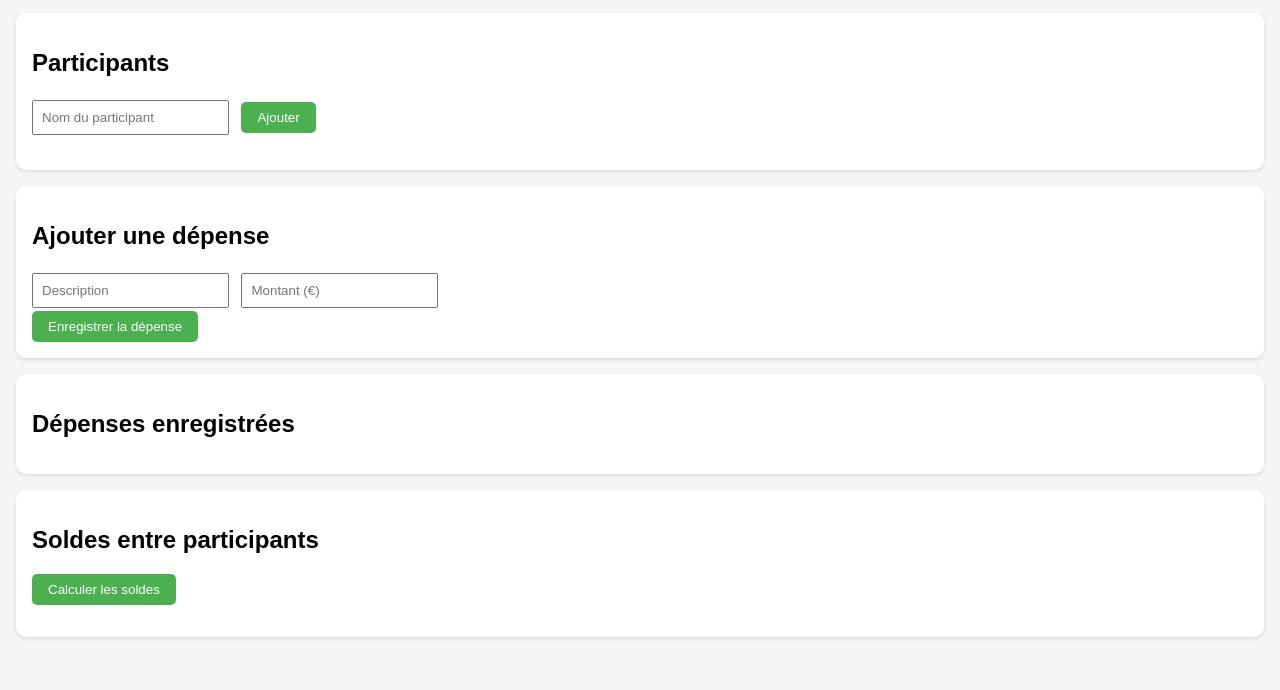
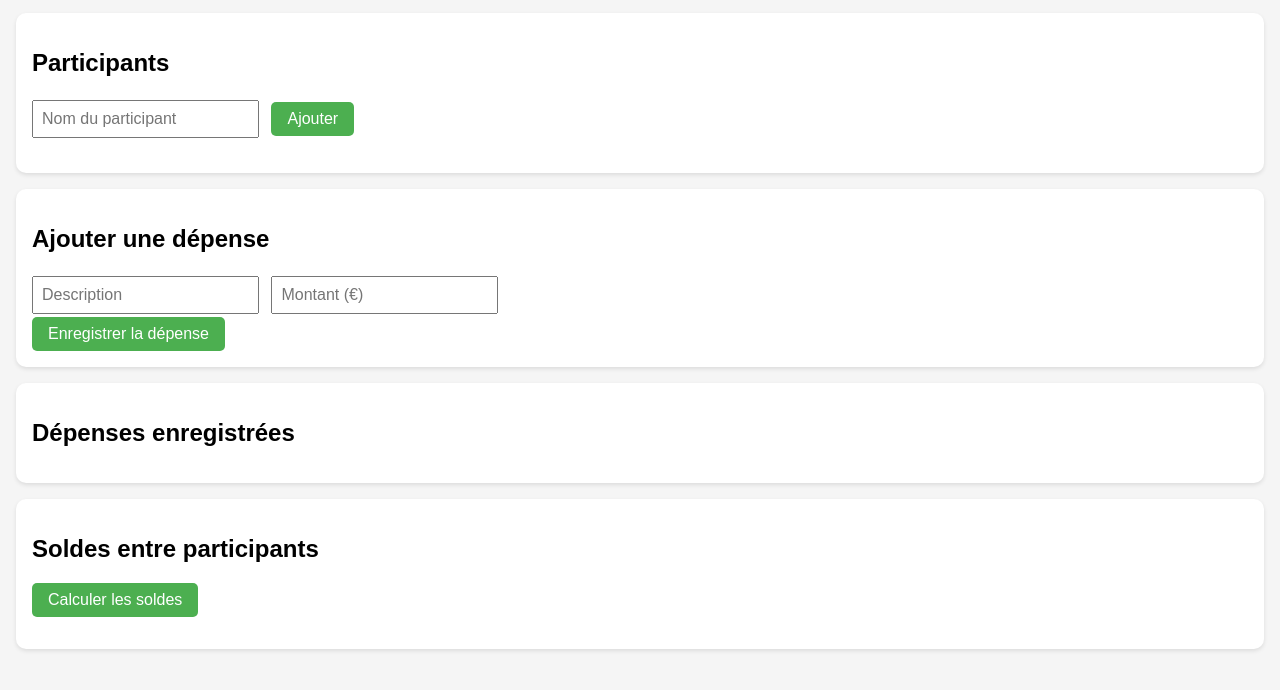
Before and after one commit to TP-app-tech/spendy-v2.6-stable, a plain HTML site: page index.html in a window 1280 px wide. Shown: the part 72-762 px from the top of the page. Drawn offline with Linux system fonts and the light colour scheme.

Commit message:
Add files via upload

```diff
--- a/style.css
+++ b/style.css
@@ -1,15 +1,24 @@
+
+html {
+  touch-action: manipulation;
+}
+
 body {
   font-family: sans-serif;
   background: #f5f5f5;
   margin: 0;
   padding: 0;
+  -webkit-text-size-adjust: 100%;
+  touch-action: manipulation;
 }
+
 h1 {
   background: #4CAF50;
   color: white;
   padding: 1rem;
   margin: 0;
 }
+
 .container {
   padding: 1rem;
   background: white;
@@ -17,17 +26,23 @@ h1 {
   border-radius: 10px;
   box-shadow: 0 2px 4px rgba(0,0,0,0.1);
 }
+
 input {
+  font-size: 16px; /* fix zoom iOS */
   padding: 0.5rem;
   margin: 0.2rem 0.5rem 0.2rem 0;
 }
+
 button {
   padding: 0.5rem 1rem;
   background: #4CAF50;
   color: white;
   border: none;
   border-radius: 5px;
+  font-size: 16px;
+  touch-action: manipulation; /* disable double-tap zoom */
 }
+
 .error {
   color: red;
   font-size: 0.9em;
```
